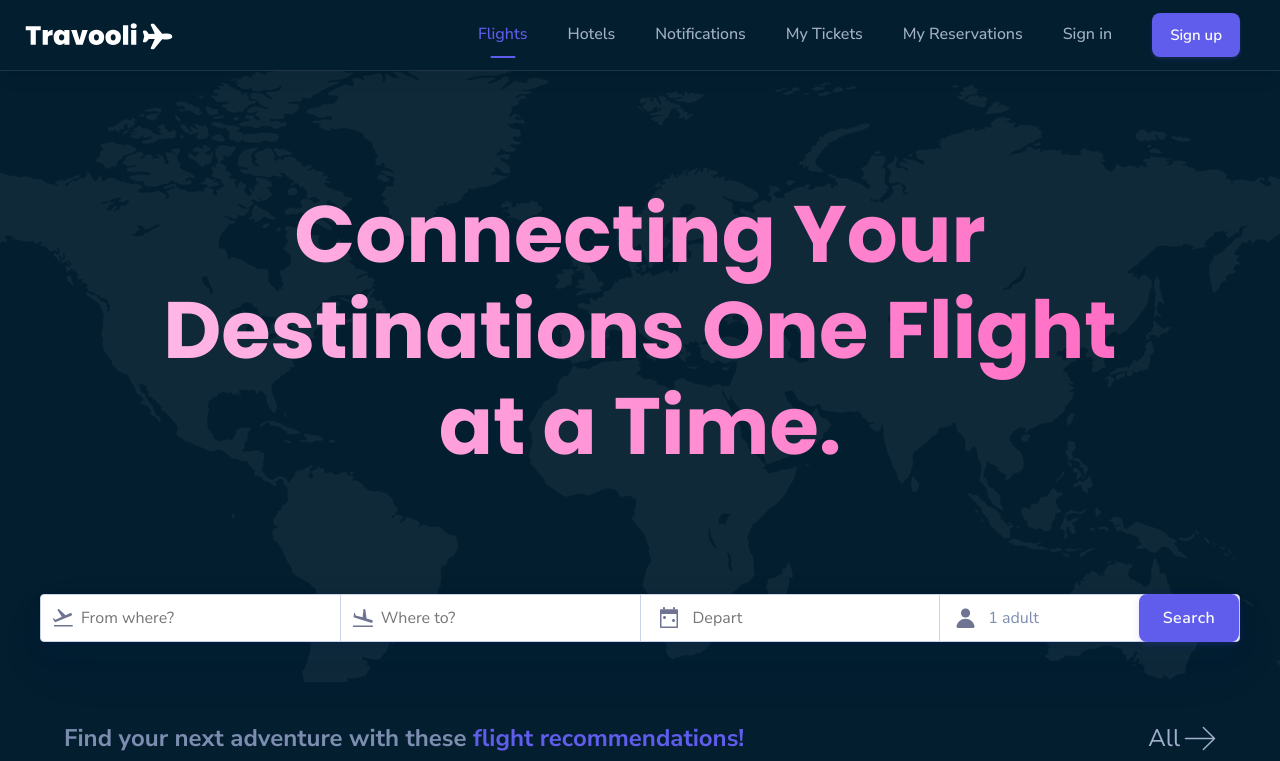
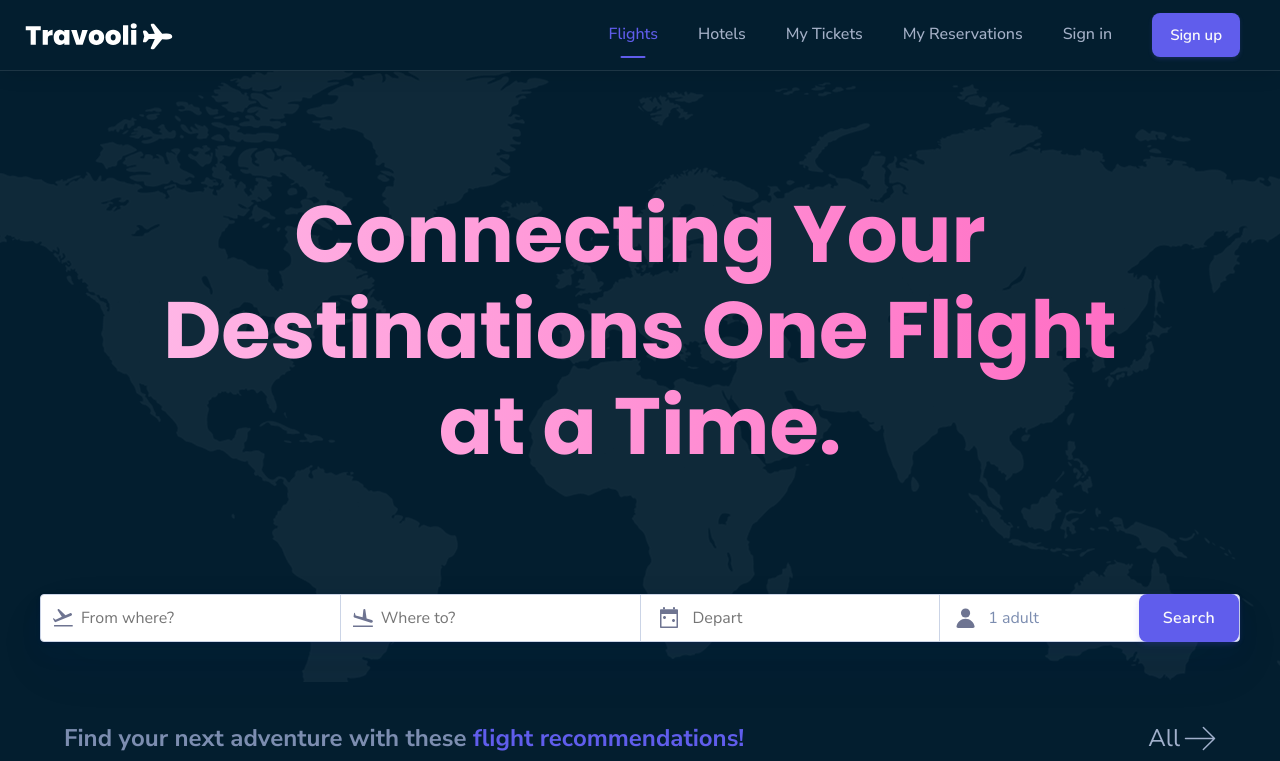
Before and after one commit to 404notfound-j/Travooli_System, a PHP site: page /U_dashboard.php in a window 1280 px wide. Shown: the top 761 px of the page. Run offline with PHP 8.4, Linux system fonts and the light colour scheme; data that the repository does not hold is empty.

Commit message:
remove notification

```diff
--- a/userHeader.php
+++ b/userHeader.php
@@ -55,7 +55,6 @@ if (isset($_SESSION['user_id'])) {
             <ul class="nav-list" id="nav-menu">
                 <li class="nav-item active"><a href="U_dashboard.php">Flights</a></li>
                 <li class="nav-item"><a href="hotelBook.php">Hotels</a></li>
-                <li class="nav-item"><a href="#notifications">Notifications</a></li>
                 <li class="nav-item"><a href="#tickets">My Tickets</a></li>
                 <li class="nav-item"><a href="hotelPaymentComplete.php">My Reservations</a></li>
                 <li class="nav-item"><a href="signIn.php">Sign in</a></li>
@@ -84,7 +83,6 @@ if (isset($_SESSION['user_id'])) {
             <ul class="nav-list" id="nav-menu">
                 <li class="nav-item active"><a href="U_dashboard.php">Flights</a></li>
                 <li class="nav-item"><a href="hotelBook.php">Hotels</a></li>
-                <li class="nav-item"><a href="#notifications">Notifications</a></li>
                 <li class="nav-item"><a href="#tickets">My Tickets</a></li>
                 <li class="nav-item"><a href="hotelPaymentComplete.php">My Reservations</a></li>
 
```
